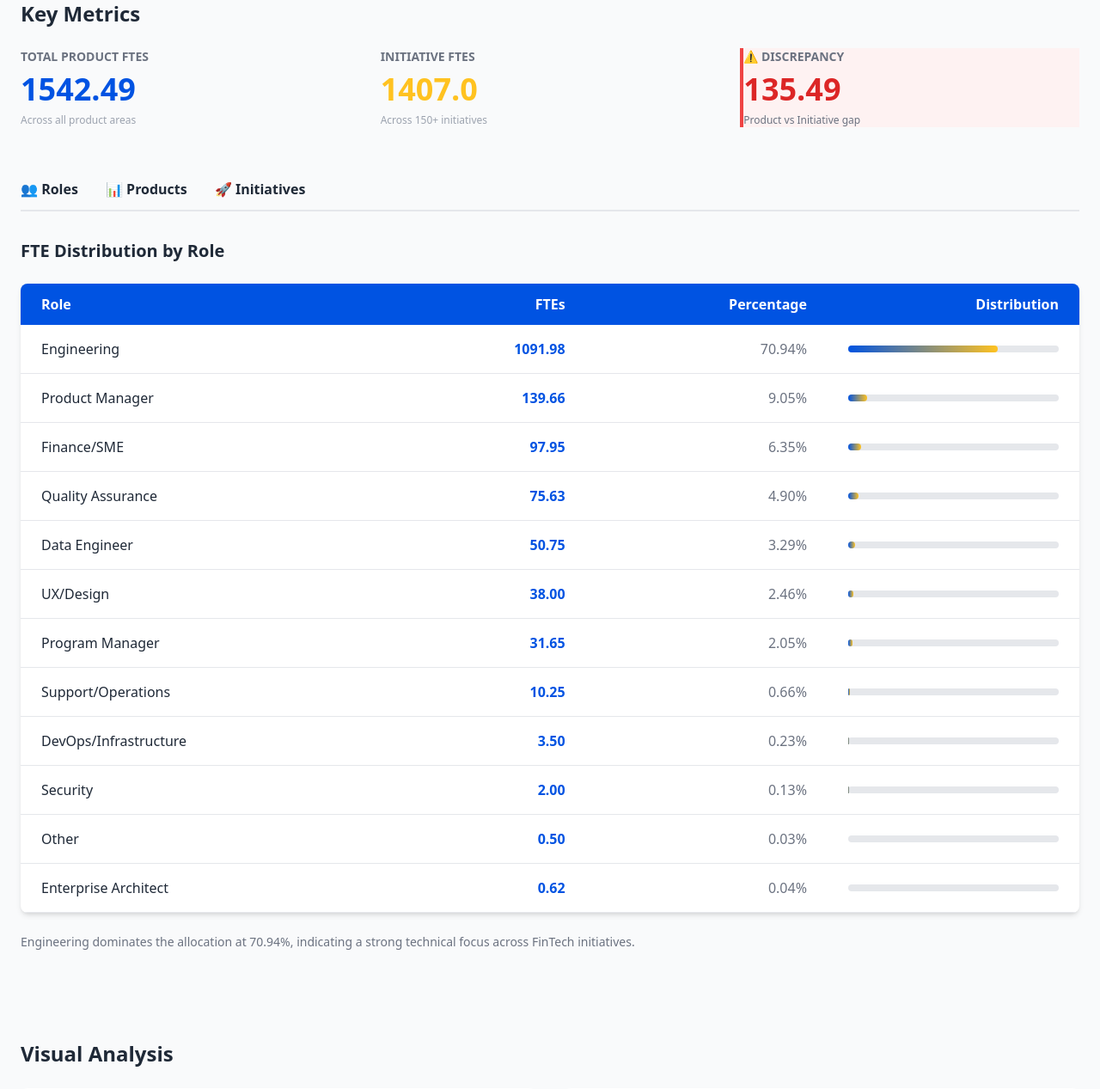
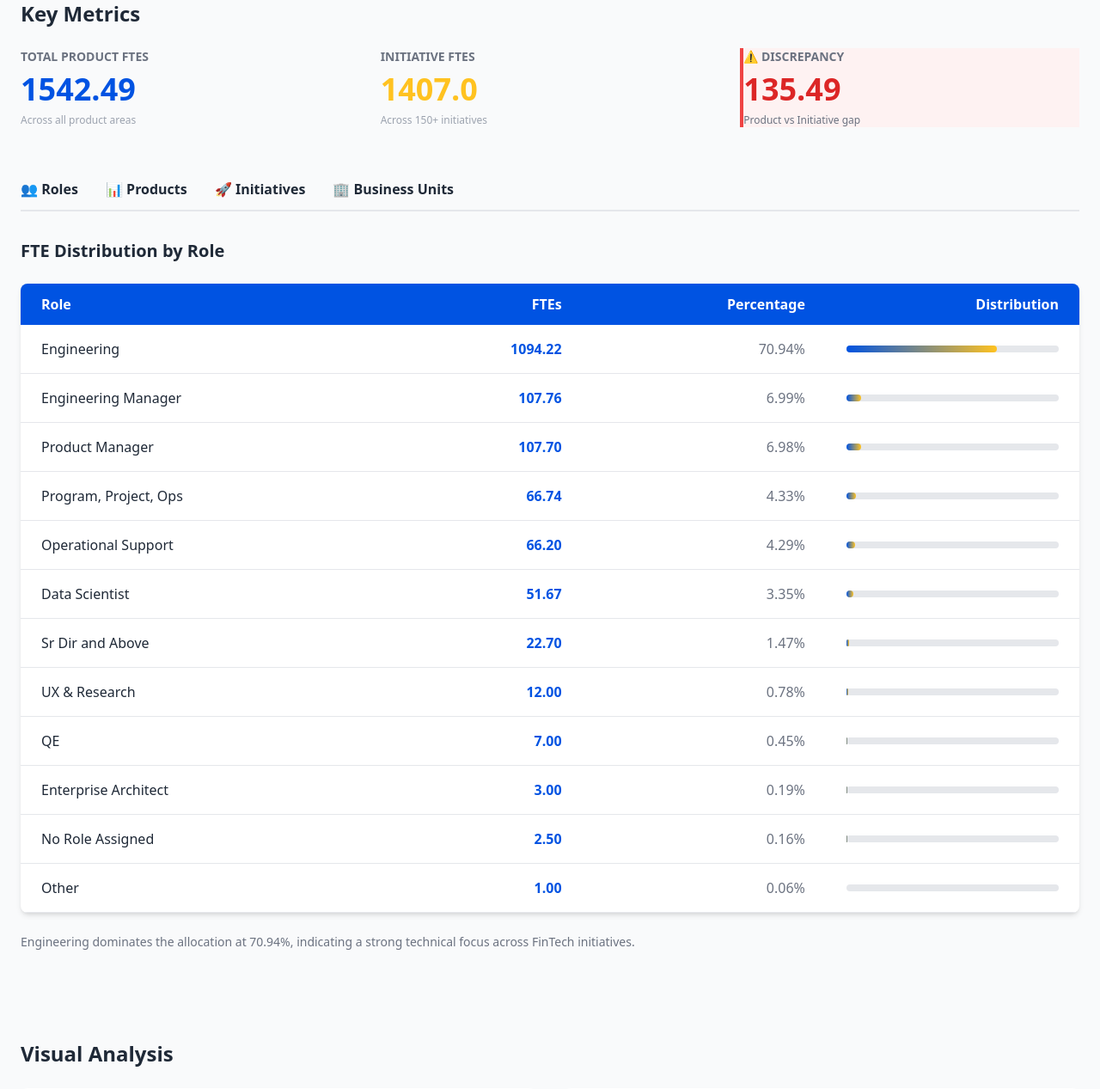
Before and after one commit to mgmccor/FinTech-FTE-Dashboard, a FastAPI app: page / in a window 1280 px wide. Shown: the part 184-1451 px from the top of the page at 86% size. Run offline with FastAPI, Linux system fonts and the light colour scheme; some libraries are stand-ins or nearby versions.

Commit message:
Update: Use actual Confluence data with accurate FTE allocations, products, initiatives, and business units

```diff
--- a/main.py
+++ b/main.py
@@ -9,25 +9,25 @@ from datetime import datetime
 app = FastAPI(title="FinTech FTE Dashboard")
 env = Environment(loader=FileSystemLoader("templates"))
 
-# FTE Data from Confluence
+# FTE Data from Confluence (Actual data from page 3374153877)
 DATA = {
     "period": "02/24/2026",
     "total_product_fte": 1542.49,
     "total_initiative_fte": 1407.00,
     "discrepancy": 135.49,
     "roles": [
-        {"name": "Engineering", "fte": 1091.98, "percent": 70.94},
-        {"name": "Product Manager", "fte": 139.66, "percent": 9.05},
-        {"name": "Finance/SME", "fte": 97.95, "percent": 6.35},
-        {"name": "Quality Assurance", "fte": 75.63, "percent": 4.90},
-        {"name": "Data Engineer", "fte": 50.75, "percent": 3.29},
-        {"name": "UX/Design", "fte": 38.00, "percent": 2.46},
-        {"name": "Program Manager", "fte": 31.65, "percent": 2.05},
-        {"name": "Support/Operations", "fte": 10.25, "percent": 0.66},
-        {"name": "DevOps/Infrastructure", "fte": 3.50, "percent": 0.23},
-        {"name": "Security", "fte": 2.00, "percent": 0.13},
-        {"name": "Other", "fte": 0.50, "percent": 0.03},
-        {"name": "Enterprise Architect", "fte": 0.62, "percent": 0.04},
+        {"name": "Engineering", "fte": 1094.22, "percent": 70.94},
+        {"name": "Engineering Manager", "fte": 107.76, "percent": 6.99},
+        {"name": "Product Manager", "fte": 107.70, "percent": 6.98},
+        {"name": "Program, Project, Ops", "fte": 66.74, "percent": 4.33},
+        {"name": "Operational Support", "fte": 66.20, "percent": 4.29},
+        {"name": "Data Scientist", "fte": 51.67, "percent": 3.35},
+        {"name": "Sr Dir and Above", "fte": 22.70, "percent": 1.47},
+        {"name": "UX & Research", "fte": 12.00, "percent": 0.78},
+        {"name": "QE", "fte": 7.00, "percent": 0.45},
+        {"name": "Enterprise Architect", "fte": 3.00, "percent": 0.19},
+        {"name": "No Role Assigned", "fte": 2.50, "percent": 0.16},
+        {"name": "Other", "fte": 1.00, "percent": 0.06},
     ],
     "product_areas": [
         {
@@ -35,10 +35,17 @@ DATA = {
             "fte": 477.55,
             "percent": 30.96,
             "products": [
-                {"name": "Invoice Management", "fte": 185.30},
-                {"name": "Expense Management", "fte": 156.80},
-                {"name": "GL Integration", "fte": 92.45},
-                {"name": "Other", "fte": 43.00},
+                {"name": "FDF - Data Foundations", "fte": 69.82},
+                {"name": "FP&A - Intelligent Business Growth", "fte": 71.51},
+                {"name": "FDF - Helix", "fte": 49.53},
+                {"name": "FDF - Foundational Agentic Stream", "fte": 45.61},
+                {"name": "FP&A - Reporting and Analytics", "fte": 53.72},
+                {"name": "FDF - Allocation Platform", "fte": 39.19},
+                {"name": "FDF - Data Governance and Controls", "fte": 27.15},
+                {"name": "FP&A - Finance Data Hub", "fte": 31.67},
+                {"name": "FP&A - OneStream", "fte": 21.93},
+                {"name": "FDF - Data Consumption Service", "fte": 12.31},
+                {"name": "Others", "fte": 57.18},
             ]
         },
         {
@@ -46,9 +53,15 @@ DATA = {
             "fte": 431.59,
             "percent": 27.98,
             "products": [
-                {"name": "Retail Analytics", "fte": 198.75},
-                {"name": "Store Operations Finance", "fte": 167.30},
-                {"name": "Inventory Finance", "fte": 65.54},
+                {"name": "Tax - Tax Analytics and Insights", "fte": 51.48},
+                {"name": "AP - Upstream Data Processing", "fte": 45.40},
+                {"name": "Exceptions, Disputes, Self Service", "fte": 40.56},
+                {"name": "Matching & Reconciliation Processes", "fte": 40.79},
+                {"name": "Tax - Tax Determination", "fte": 40.57},
+                {"name": "Risk - Casualty Claims", "fte": 27.98},
+                {"name": "ACCTG - General Ledger", "fte": 30.83},
+                {"name": "Treasury & FinTech Platform Agents", "fte": 20.88},
+                {"name": "Others", "fte": 93.10},
             ]
         },
         {
@@ -56,8 +69,14 @@ DATA = {
             "fte": 274.03,
             "percent": 17.77,
             "products": [
-                {"name": "SAP Integration", "fte": 156.20},
-                {"name": "SAP Optimization", "fte": 117.83},
+                {"name": "SAP Accounts Payable", "fte": 45.91},
+                {"name": "SAP Application Security", "fte": 30.10},
+                {"name": "SAP Basis", "fte": 27.35},
+                {"name": "SAP Enterprise Asset Management", "fte": 29.78},
+                {"name": "SAP Extended Warehouse Management", "fte": 18.09},
+                {"name": "SAP Accounts Receivable", "fte": 26.81},
+                {"name": "SAP General Ledger", "fte": 20.75},
+                {"name": "Others", "fte": 75.23},
             ]
         },
         {
@@ -65,7 +84,13 @@ DATA = {
             "fte": 214.26,
             "percent": 13.89,
             "products": [
-                {"name": "Procurement Platform", "fte": 214.26},
+                {"name": "SAP-GNFR-ECC-S4", "fte": 58.63},
+                {"name": "MyGNFR Ordering Web / Mobile", "fte": 27.24},
+                {"name": "MyGNFR Expense", "fte": 20.70},
+                {"name": "MyGNFR Invoicing (iP2P)", "fte": 19.10},
+                {"name": "MyGNFR Catalog (iCatalog)", "fte": 14.87},
+                {"name": "GNFR Datalake", "fte": 12.41},
+                {"name": "Others", "fte": 61.31},
             ]
         },
         {
@@ -73,7 +98,10 @@ DATA = {
             "fte": 95.71,
             "percent": 6.20,
             "products": [
-                {"name": "CILL Core", "fte": 95.71},
+                {"name": "FDF - Ledger Service", "fte": 37.82},
+                {"name": "SAP Master Data Governance Finance", "fte": 17.46},
+                {"name": "FP&A - SAP Business Intelligence", "fte": 23.87},
+                {"name": "Location MDM", "fte": 16.56},
             ]
         },
         {
@@ -81,7 +109,8 @@ DATA = {
             "fte": 37.35,
             "percent": 2.42,
             "products": [
-                {"name": "Administrative", "fte": 37.35},
+                {"name": "FinTech Administration", "fte": 32.35},
+                {"name": "FinTech Excellence Analytics", "fte": 5.00},
             ]
         },
         {
@@ -89,21 +118,31 @@ DATA = {
             "fte": 12.00,
             "percent": 0.78,
             "products": [
-                {"name": "Design System", "fte": 12.00},
+                {"name": "FinTech UX & Design", "fte": 12.00},
             ]
         },
     ],
     "top_initiatives": [
-        {"name": "MX-CAM Financial Transformation", "fte": 219.27, "percent": 15.58},
-        {"name": "Continuous Operational Excellence", "fte": 182.74, "percent": 12.99},
-        {"name": "Cost Optimization Experience", "fte": 125.02, "percent": 8.89},
-        {"name": "Digital Transformation Initiative", "fte": 98.50, "percent": 7.00},
-        {"name": "Cloud Migration Program", "fte": 87.30, "percent": 6.21},
-        {"name": "Data & Analytics Enhancement", "fte": 76.15, "percent": 5.41},
-        {"name": "Process Automation Roadmap", "fte": 65.40, "percent": 4.65},
-        {"name": "Platform Modernization", "fte": 54.62, "percent": 3.88},
+        {"name": "Deliver MX-CAM Financial Transformation", "fte": 219.27, "percent": 15.58},
+        {"name": "Deliver Continuous Operational Excellence", "fte": 182.74, "percent": 12.99},
+        {"name": "Deliver Cost Optimization Experience", "fte": 125.02, "percent": 8.89},
+        {"name": "Reduce Supplier Friction (Payments & Collections)", "fte": 113.08, "percent": 8.04},
+        {"name": "Improve Budgeting, Forecasting, Analytics", "fte": 112.81, "percent": 8.02},
+        {"name": "Deliver Unified Financial Flow", "fte": 111.98, "percent": 7.96},
+        {"name": "Deliver Tax Transformation & Modernization", "fte": 87.15, "percent": 6.19},
+        {"name": "Deliver Agentic AI Strategy", "fte": 46.86, "percent": 3.33},
     ]
 }
+
+# Business unit breakdown for reference
+BUSINESS_UNITS = [
+    {"name": "Enterprise Business Services", "fte": 1391.77, "percent": 98.92},
+    {"name": "U.S. Omni Tech", "fte": 5.12, "percent": 0.36},
+    {"name": "Technology Platform", "fte": 3.87, "percent": 0.28},
+    {"name": "International Tech", "fte": 1.99, "percent": 0.14},
+    {"name": "Sams Club Tech", "fte": 1.00, "percent": 0.07},
+    {"name": "Information Security", "fte": 0.25, "percent": 0.02},
+]
 
 @app.get("/", response_class=HTMLResponse)
 async def get_dashboard():
@@ -125,9 +164,16 @@ async def get_initiatives():
     template = env.get_template("initiatives.html")
     return template.render(initiatives=DATA["top_initiatives"])
 
+@app.get("/api/business-units", response_class=HTMLResponse)
+async def get_business_units():
+    template = env.get_template("business-units.html")
+    return template.render(business_units=BUSINESS_UNITS)
+
 @app.get("/api/data.json")
 async def get_data():
-    return DATA
+    data = DATA.copy()
+    data["business_units"] = BUSINESS_UNITS
+    return data
 
 if __name__ == "__main__":
     import uvicorn
```
Also changed, not shown: templates/business-units.html (added, +31 -0 lines), templates/index.html (+21 -3 lines).
